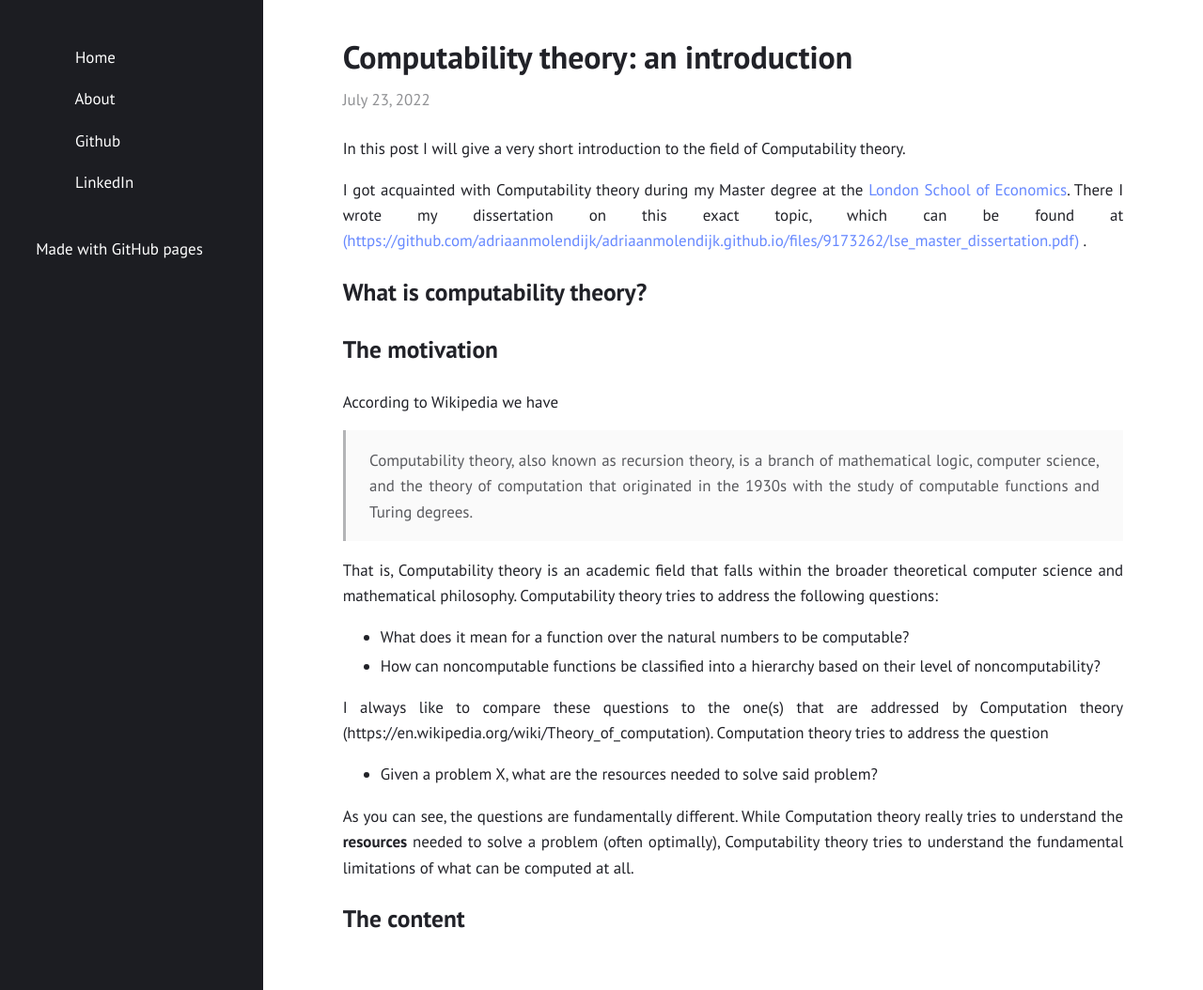
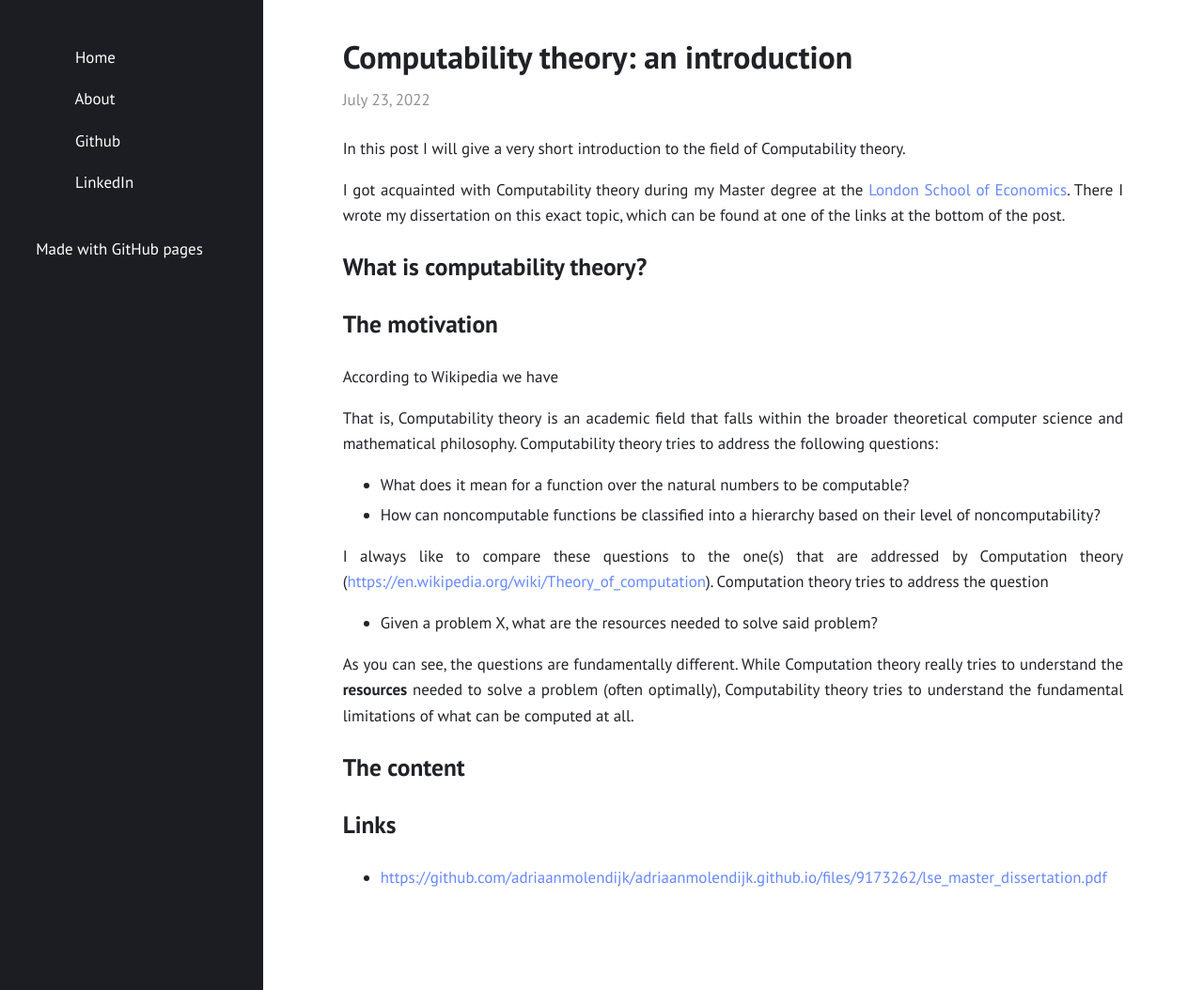
Before and after one commit to adriaanmolendijk/adriaanmolendijk.github.io, a Jekyll site: the page built from _posts/2022-07-23-computability-theory.md, in a window 1280 px wide and 1054 px high. Shown: the whole window at 94% size. Built offline with Jekyll 4.4.1, drawn with Linux system fonts in a browser that asks for light colours.

Commit message:
Minor refactor

```diff
--- a/_posts/2022-07-23-computability-theory.md
+++ b/_posts/2022-07-23-computability-theory.md
@@ -6,9 +6,7 @@ layout: post
 In this post I will give a very short introduction to the field of Computability theory.
 
 
-I got acquainted with Computability theory during my Master degree at the [London School of Economics](https://www.lse.ac.uk/). There I wrote my dissertation on this exact topic, which can be found at [(https://github.com/adriaanmolendijk/adriaanmolendijk.github.io/files/9173262/lse_master_dissertation.pdf)
-]((https://github.com/adriaanmolendijk/adriaanmolendijk.github.io/files/9173262/lse_master_dissertation.pdf)
-).
+I got acquainted with Computability theory during my Master degree at the [London School of Economics](https://www.lse.ac.uk/). There I wrote my dissertation on this exact topic, which can be found at one of the links at the bottom of the post.
 
 # What is computability theory?
 
@@ -16,15 +14,16 @@ I got acquainted with Computability theory during my Master degree at the [Londo
 
 According to Wikipedia we have
 
-> Computability theory, also known as recursion theory, is a branch of mathematical logic, computer science, and the theory of computation that originated in the 1930s with the study of computable functions and Turing degrees.
-
 That is, Computability theory is an academic field that falls within the broader theoretical computer science and mathematical philosophy. Computability theory tries to address the following questions:
 - What does it mean for a function over the natural numbers to be computable?
 - How can noncomputable functions be classified into a hierarchy based on their level of noncomputability?
 
-I always like to compare these questions to the one(s) that are addressed by Computation theory (https://en.wikipedia.org/wiki/Theory_of_computation). Computation theory tries to address the question
+I always like to compare these questions to the one(s) that are addressed by Computation theory ([https://en.wikipedia.org/wiki/Theory_of_computation](https://en.wikipedia.org/wiki/Theory_of_computation)). Computation theory tries to address the question
 - Given a problem X, what are the resources needed to solve said problem?
 
 As you can see, the questions are fundamentally different. While Computation theory really tries to understand the **resources** needed to solve a problem (often optimally), Computability theory tries to understand the fundamental limitations of what can be computed at all.
 
 ## The content
+
+# Links
+- [https://github.com/adriaanmolendijk/adriaanmolendijk.github.io/files/9173262/lse_master_dissertation.pdf](https://github.com/adriaanmolendijk/adriaanmolendijk.github.io/files/9173262/lse_master_dissertation.pdf)
```
